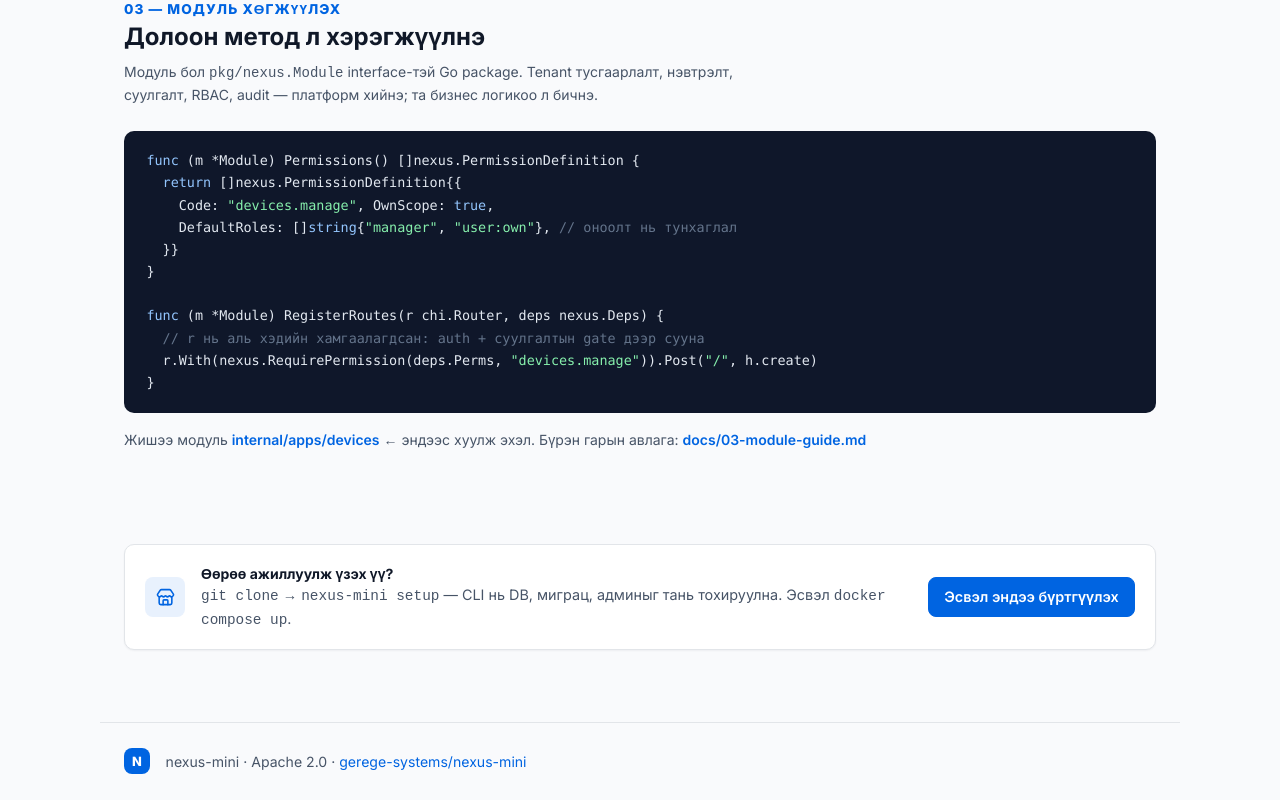
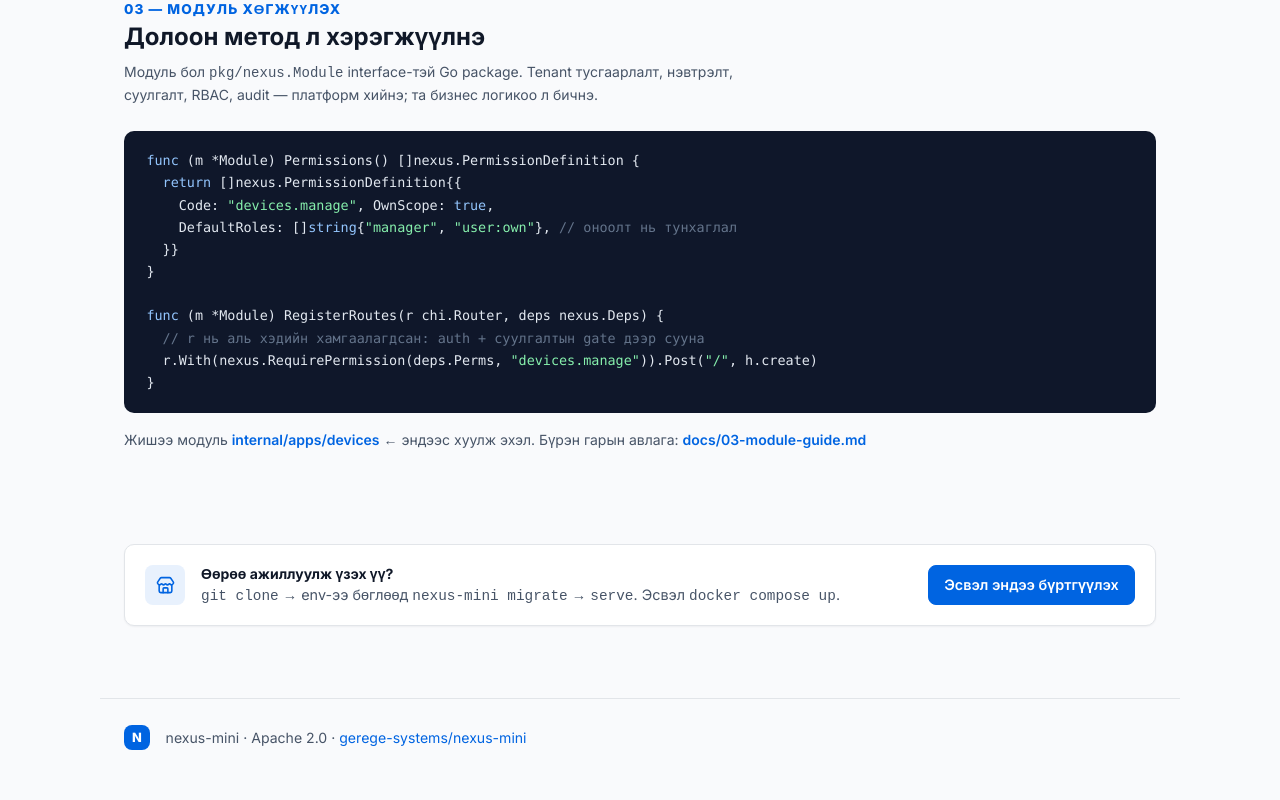
Before and after one commit to gerege-systems/nexus-mini, a Next.js app in the folder frontend/: page / in a window 1280 px wide. Shown: the part 1521-2321 px from the top of the page. After the commit the page ends 2297 px from the top, so only its background shows below. Built offline with nearby package versions, Linux system fonts and the light colour scheme.

Commit message:
landing: хуучирсан setup коммандын дурдлагыг засав

```diff
--- a/frontend/app/page.tsx
+++ b/frontend/app/page.tsx
@@ -12,8 +12,8 @@ import {
 } from "lucide-react";
 
 // Landing — юу болохыг нь эхнээс нь тайлбарлана: цөм + app store + модуль
-// хөгжүүлэлт. Анхны тохируулга нь вэбээр биш `nexus-mini setup` CLI-ээр
-// хийгддэг тул энд ямар ч төлөв шалгадаггүй.
+// хөгжүүлэлт. Анхны тохируулга env + `nexus-mini migrate`-ээр хийгддэг
+// тул энд ямар ч төлөв шалгадаггүй.
 export default function Landing() {
   return (
     <div className="mkt">
@@ -155,8 +155,8 @@ export default function Landing() {
           <div style={{ flex: 1, minWidth: 240 }}>
             <b>Өөрөө ажиллуулж үзэх үү?</b>
             <div style={{ color: "var(--text-2)", fontSize: "0.9rem" }}>
-              <code>git clone</code> → <code>nexus-mini setup</code> — CLI нь DB, миграц,
-              админыг тань тохируулна. Эсвэл <code>docker compose up</code>.
+              <code>git clone</code> → env-ээ бөглөөд <code>nexus-mini migrate</code> →{" "}
+              <code>serve</code>. Эсвэл <code>docker compose up</code>.
             </div>
           </div>
           <Link href="/signup" className="btn">Эсвэл эндээ бүртгүүлэх</Link>
```
